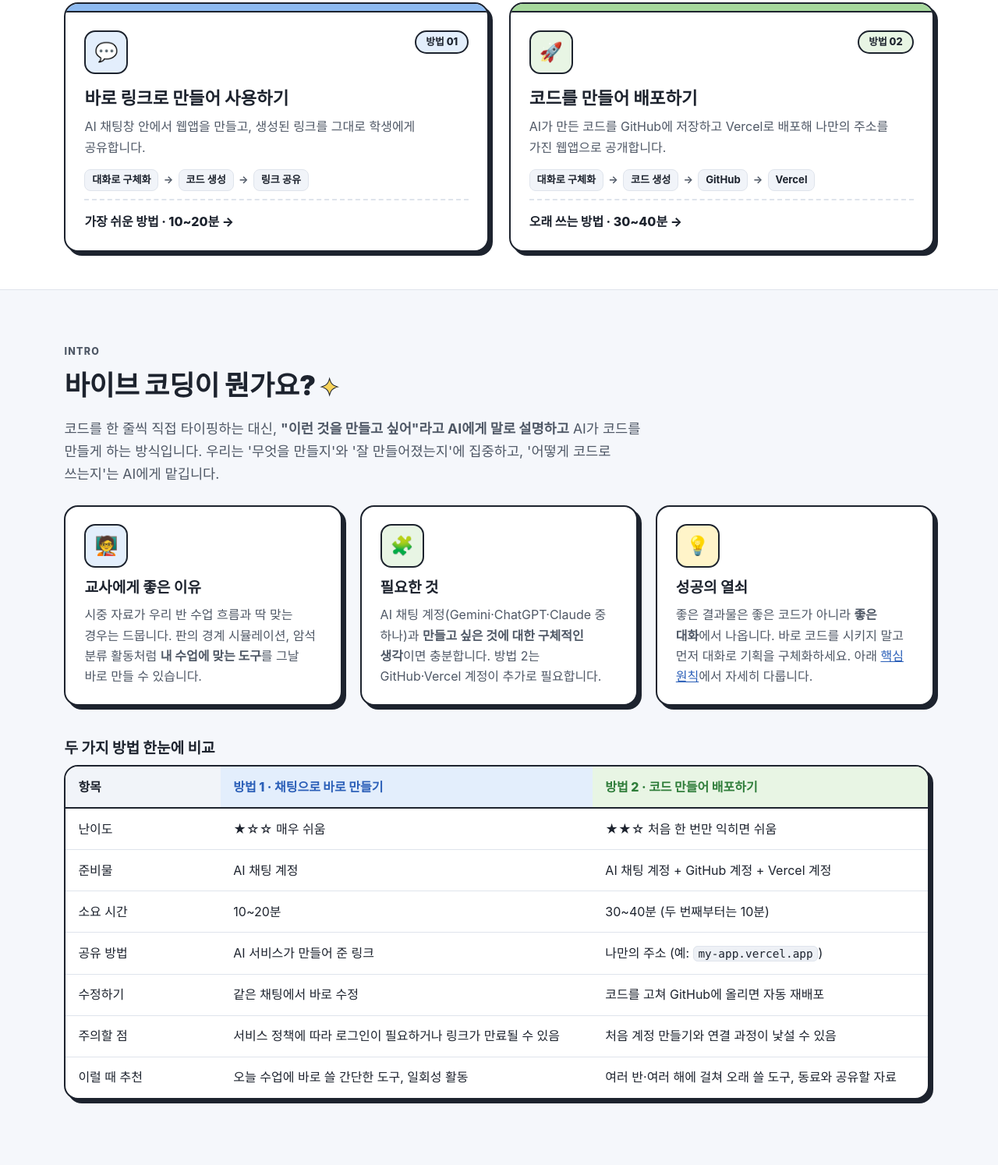
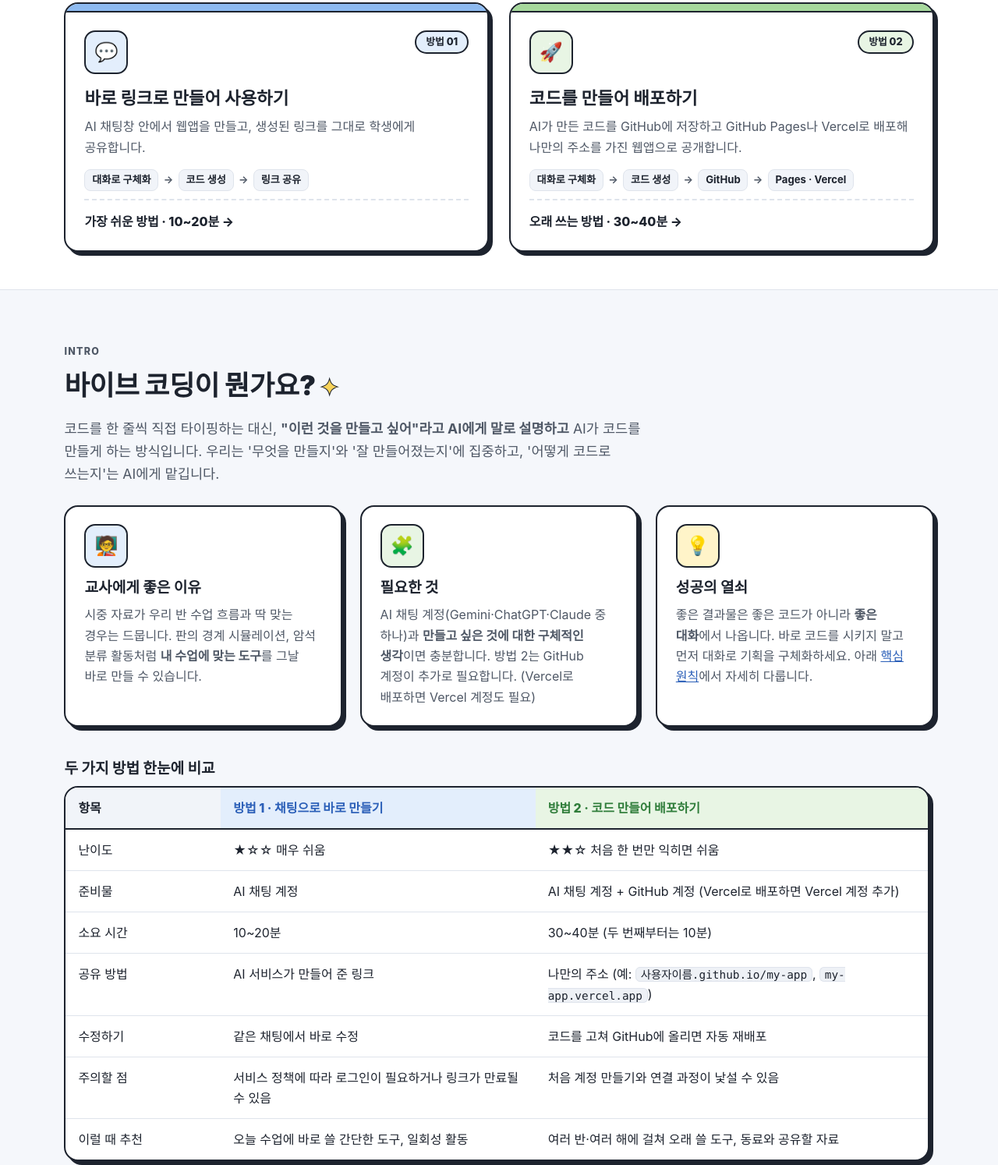
Before and after one commit to earthssaem/vibecoding-guide, a plain HTML site: page index.html in a window 1280 px wide. Shown: the part 362-1856 px from the top of the page at 78% size. Drawn offline with Linux system fonts and the light colour scheme; a web font is replaced by a local one.

Commit message:
방법 2 관련 문구를 GitHub Pages·Vercel 두 배포 방식에 맞게 정리
- 방법 2 제목·소개·흐름도, 첫 화면 카드, 비교표, 서비스 소개 카드 수정
- 메타 설명과 README의 방법 2 설명 수정

Co-Authored-By: Claude Opus 5.5 <noreply@anthropic.com>
Claude-Session: https://claude.ai/code/session_01BGAVftuG5ZxzGUKgArHMhi

```diff
--- a/index.html
+++ b/index.html
@@ -4,7 +4,7 @@
 <meta charset="UTF-8">
 <meta name="viewport" content="width=device-width, initial-scale=1.0">
 <title>바이브 코딩 제작 가이드 · 지구과학 교사를 위한 단계별 안내</title>
-<meta name="description" content="AI와 대화하며 교육용 웹앱을 만드는 바이브 코딩 방법을 단계별로 안내합니다. 채팅으로 바로 만들기, 코드를 만들어 GitHub와 Vercel로 배포하기.">
+<meta name="description" content="AI와 대화하며 교육용 웹앱을 만드는 바이브 코딩 방법을 단계별로 안내합니다. 채팅으로 바로 만들기, 코드를 만들어 GitHub Pages·Vercel로 배포하기.">
 <meta property="og:type" content="website">
 <meta property="og:title" content="바이브 코딩 제작 가이드 · 지구과학 교사를 위한 단계별 안내">
 <meta property="og:description" content="코드를 몰라도 괜찮습니다. AI와 충분히 대화하며 수업에 딱 맞는 교육용 웹앱을 직접 만들고, 학생들과 공유하는 두 가지 방법을 단계별로 안내합니다.">
@@ -296,8 +296,8 @@
           <div class="inner">
             <div class="top"><span class="icon-box" style="background:var(--green-soft)">🚀</span><span class="pill g">방법 02</span></div>
             <h3>코드를 만들어 배포하기</h3>
-            <p>AI가 만든 코드를 GitHub에 저장하고 Vercel로 배포해 나만의 주소를 가진 웹앱으로 공개합니다.</p>
-            <div class="flow"><span>대화로 구체화</span><i>→</i><span>코드 생성</span><i>→</i><span>GitHub</span><i>→</i><span>Vercel</span></div>
+            <p>AI가 만든 코드를 GitHub에 저장하고 GitHub Pages나 Vercel로 배포해 나만의 주소를 가진 웹앱으로 공개합니다.</p>
+            <div class="flow"><span>대화로 구체화</span><i>→</i><span>코드 생성</span><i>→</i><span>GitHub</span><i>→</i><span>Pages · Vercel</span></div>
             <span class="go">오래 쓰는 방법 · 30~40분</span>
           </div>
         </a>
@@ -320,7 +320,7 @@
       <div class="card">
         <span class="icon-box" style="margin-bottom:.8rem;background:var(--green-soft)">🧩</span>
         <h3>필요한 것</h3>
-        <p style="color:var(--muted);margin:0">AI 채팅 계정(Gemini·ChatGPT·Claude 중 하나)과 <b>만들고 싶은 것에 대한 구체적인 생각</b>이면 충분합니다. 방법 2는 GitHub·Vercel 계정이 추가로 필요합니다.</p>
+        <p style="color:var(--muted);margin:0">AI 채팅 계정(Gemini·ChatGPT·Claude 중 하나)과 <b>만들고 싶은 것에 대한 구체적인 생각</b>이면 충분합니다. 방법 2는 GitHub 계정이 추가로 필요합니다. (Vercel로 배포하면 Vercel 계정도 필요)</p>
       </div>
       <div class="card">
         <span class="icon-box" style="margin-bottom:.8rem;background:var(--yellow-soft)">💡</span>
@@ -338,9 +338,9 @@
         </thead>
         <tbody>
           <tr><td>난이도</td><td>★☆☆ 매우 쉬움</td><td>★★☆ 처음 한 번만 익히면 쉬움</td></tr>
-          <tr><td>준비물</td><td>AI 채팅 계정</td><td>AI 채팅 계정 + GitHub 계정 + Vercel 계정</td></tr>
+          <tr><td>준비물</td><td>AI 채팅 계정</td><td>AI 채팅 계정 + GitHub 계정 (Vercel로 배포하면 Vercel 계정 추가)</td></tr>
           <tr><td>소요 시간</td><td>10~20분</td><td>30~40분 (두 번째부터는 10분)</td></tr>
-          <tr><td>공유 방법</td><td>AI 서비스가 만들어 준 링크</td><td>나만의 주소 (예: <code>my-app.vercel.app</code>)</td></tr>
+          <tr><td>공유 방법</td><td>AI 서비스가 만들어 준 링크</td><td>나만의 주소 (예: <code>사용자이름.github.io/my-app</code>, <code>my-app.vercel.app</code>)</td></tr>
           <tr><td>수정하기</td><td>같은 채팅에서 바로 수정</td><td>코드를 고쳐 GitHub에 올리면 자동 재배포</td></tr>
           <tr><td>주의할 점</td><td>서비스 정책에 따라 로그인이 필요하거나 링크가 만료될 수 있음</td><td>처음 계정 만들기와 연결 과정이 낯설 수 있음</td></tr>
           <tr><td>이럴 때 추천</td><td>오늘 수업에 바로 쓸 간단한 도구, 일회성 활동</td><td>여러 반·여러 해에 걸쳐 오래 쓸 도구, 동료와 공유할 자료</td></tr>
@@ -567,17 +567,17 @@ HTML 파일 하나에 CSS와 JavaScript를 모두 넣어서 만들어줘. 외부
   <!-- 방법 2 -->
   <section id="method2" class="block wrap m2">
     <span class="eyebrow" style="color:var(--green-deep)">Method 02</span>
-    <h2>방법 2 · 코드를 만들어 <mark>GitHub에 저장하고 Vercel로 배포</mark>하기<span class="spark">✦</span></h2>
-    <p class="lead">AI가 만든 코드를 <b>GitHub</b>(코드 보관소)에 저장하고, <b>Vercel</b>(배포 서비스)이 그 코드를 인터넷에 공개해 줍니다. 한 번 연결해 두면 코드를 고칠 때마다 자동으로 새 버전이 올라갑니다. 예시는 <b>판의 경계 시뮬레이션</b>입니다.</p>
+    <h2>방법 2 · 코드를 만들어 <mark>GitHub에 저장하고 배포</mark>하기<span class="spark">✦</span></h2>
+    <p class="lead">AI가 만든 코드를 <b>GitHub</b>(코드 보관소)에 저장하고, <b>GitHub Pages</b>나 <b>Vercel</b>(배포 서비스)로 그 코드를 인터넷에 공개합니다. 한 번 연결해 두면 코드를 고칠 때마다 자동으로 새 버전이 올라갑니다. 예시는 <b>판의 경계 시뮬레이션</b>입니다.</p>
 
     <div class="pipeline">
       <div class="node"><div class="ico">💬</div><b>AI와 대화</b><small>코드 작성</small></div>
       <div class="arrow">→</div>
       <div class="node"><div class="ico">📁</div><b>GitHub</b><small>저장 · 버전 관리</small></div>
       <div class="arrow">→</div>
-      <div class="node"><div class="ico">🚀</div><b>Vercel</b><small>배포 · 주소 발급</small></div>
+      <div class="node"><div class="ico">🚀</div><b>Pages · Vercel</b><small>배포 · 주소 발급</small></div>
       <div class="arrow">→</div>
-      <div class="node" style="background:var(--green-soft)"><div class="ico">🌐</div><b>완성!</b><small>my-app.vercel.app</small></div>
+      <div class="node" style="background:var(--green-soft)"><div class="ico">🌐</div><b>완성!</b><small>나만의 웹 주소</small></div>
     </div>
 
     <div class="grid-3" style="margin:1.6rem 0">
@@ -586,8 +586,8 @@ HTML 파일 하나에 CSS와 JavaScript를 모두 넣어서 만들어줘. 외부
         <p style="color:var(--muted);margin:0">코드를 저장하고 변경 이력을 관리하는 서비스입니다. 구글 드라이브의 '코드 전용 버전'이라고 생각하면 됩니다. 저장 단위를 <b>저장소(repository)</b>라고 부릅니다.</p>
       </div>
       <div class="card">
-        <h3>🚀 Vercel이란?</h3>
-        <p style="color:var(--muted);margin:0">GitHub 저장소를 연결하면 그 코드를 인터넷에 공개해 주는 서비스입니다. 무료이며, <code>이름.vercel.app</code> 형태의 주소를 줍니다. 코드가 바뀌면 자동으로 다시 배포합니다.</p>
+        <h3>🚀 GitHub Pages · Vercel이란?</h3>
+        <p style="color:var(--muted);margin:0">GitHub 저장소의 코드를 인터넷에 공개해 주는 배포 서비스입니다. <b>GitHub Pages</b>는 GitHub에 들어 있는 기능이라 따로 가입하지 않아도 되고, <code>사용자이름.github.io/저장소이름</code> 주소를 줍니다. <b>Vercel</b>은 <code>이름.vercel.app</code> 주소를 주고 더 다양한 프로젝트를 배포할 수 있습니다. 둘 다 무료이며, 코드가 바뀌면 자동으로 다시 배포합니다.</p>
       </div>
       <div class="card">
         <h3>🎒 준비물</h3>
```
Also changed, not shown: 1 other file.
